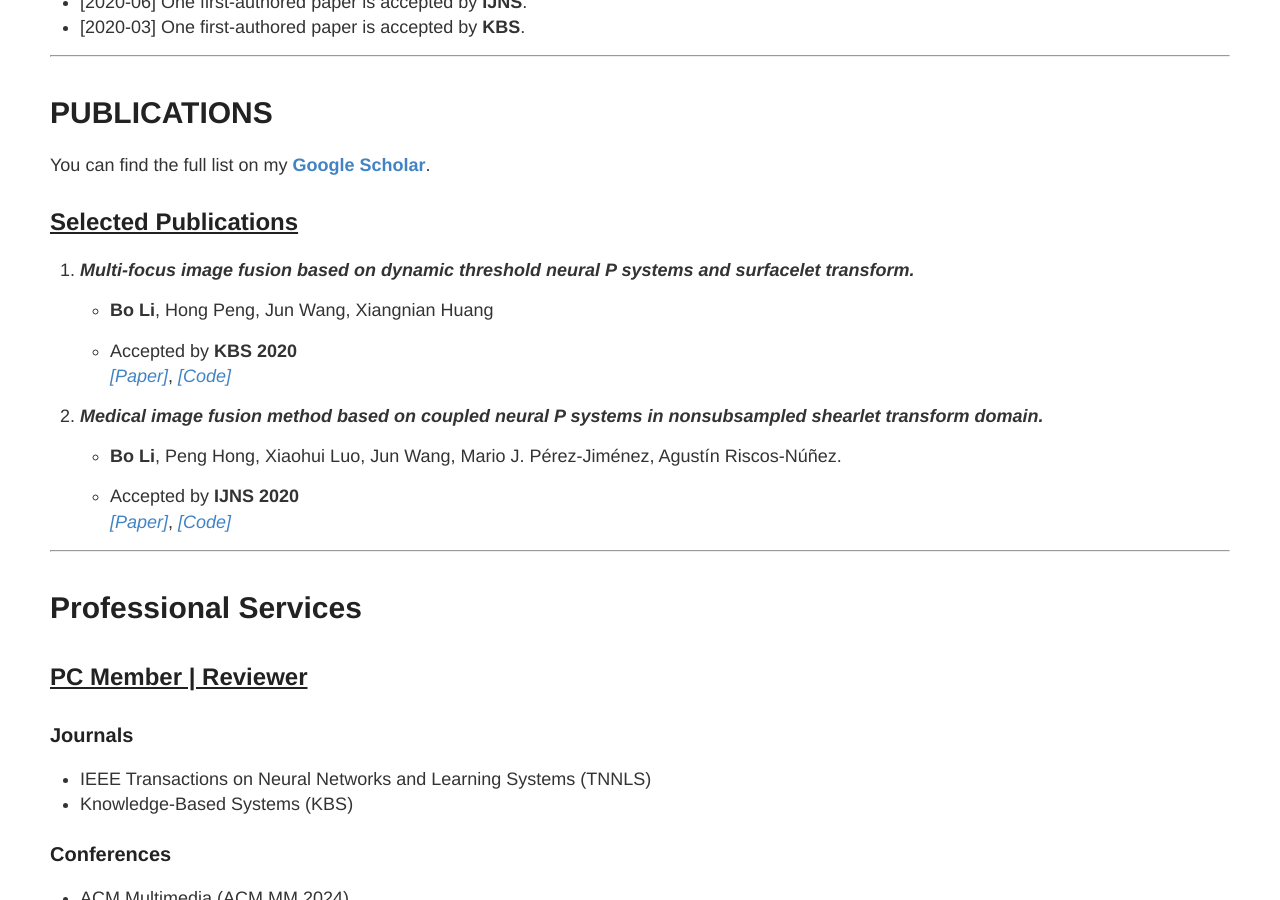
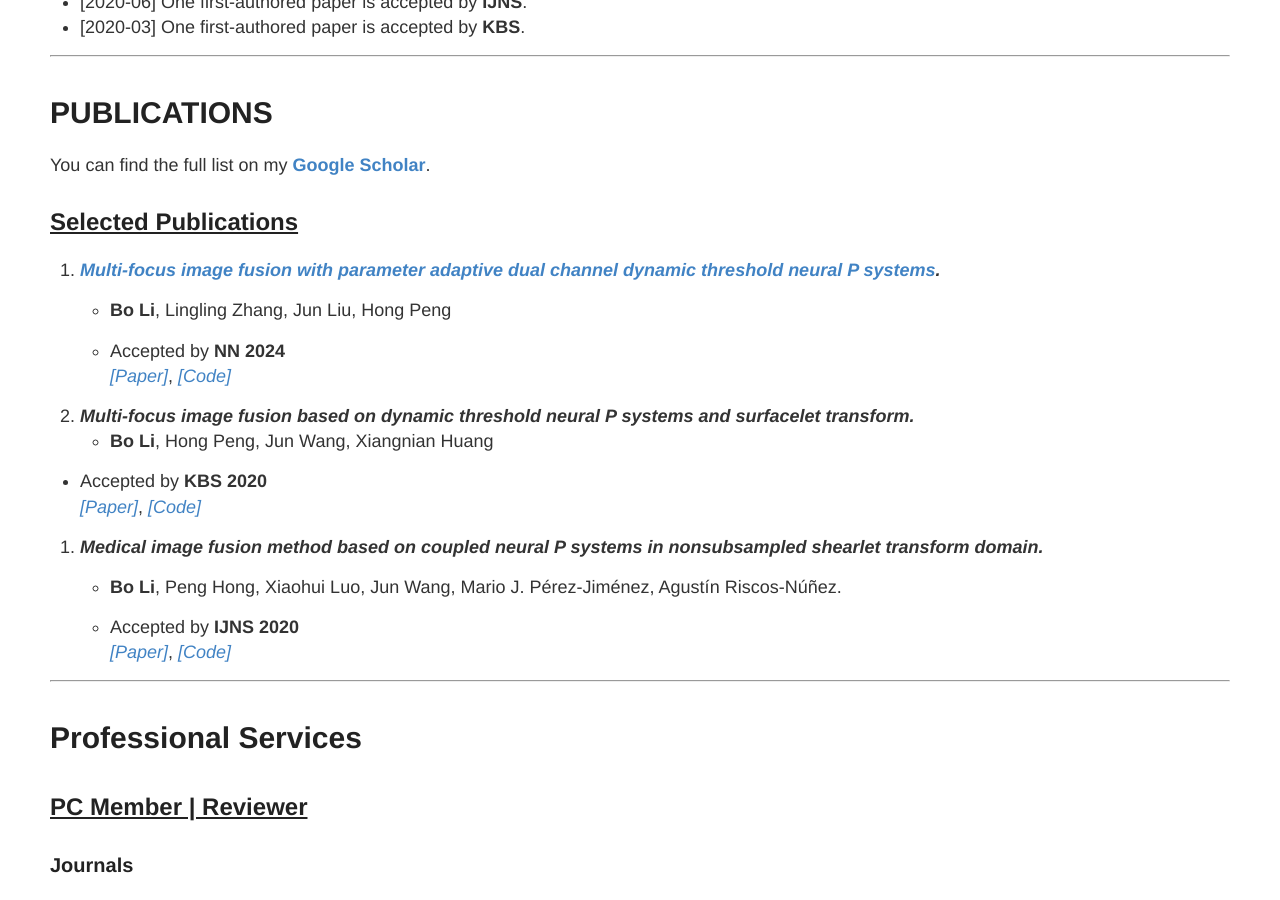
Before and after one commit to MorvanLi/MorvanLi.github.io, a Jekyll site: the page built from index.md, in a window 1280 px wide and 900 px high, scrolled down 581 px. Built offline with Jekyll 4.4.1, drawn with Linux system fonts in a browser that asks for light colours; our own code applies the rules of GitHub Pages for plain Markdown files.

Commit message:
add NN2024

```diff
--- a/index.md
+++ b/index.md
@@ -27,16 +27,19 @@ I'm open to any kinds of collaboration. Please feel free to contact me directly
 You can find the full list on my [**Google Scholar**](https://scholar.google.com/citations?user=C6dA9NAAAAAJ&hl=zh-CN).
 
 ## <u> Selected Publications </u>
+1. ***[Multi-focus image fusion with parameter adaptive dual channel dynamic threshold neural P systems](https://www.sciencedirect.com/science/article/pii/S0893608024005276).***
+   * **Bo Li**, Lingling Zhang, Jun Liu, Hong Peng
 
-1. ***Multi-focus image fusion based on dynamic threshold neural P systems and surfacelet transform.***
+   * Accepted by **NN 2024**
+     [*[Paper]*](https://www.sciencedirect.com/science/article/pii/S0893608024005276), [*[Code]*](https://github.com/MorvanLi/MFIF-PADCDTNP)
 
+2.  ***Multi-focus image fusion based on dynamic threshold neural P systems and surfacelet transform.***
    * **Bo Li**, Hong Peng, Jun Wang, Xiangnian Huang
 
    * Accepted by **KBS 2020**
      [*[Paper]*](https://www.sciencedirect.com/science/article/pii/S0950705120301854), [*[Code]*](https://github.com/MorvanLi/DTNP-ST)
 
-
-2. ***Medical image fusion method based on coupled neural P systems in nonsubsampled shearlet transform domain.***
+3. ***Medical image fusion method based on coupled neural P systems in nonsubsampled shearlet transform domain.***
 
    * **Bo Li**,  Peng Hong, Xiaohui Luo, Jun Wang, Mario J. Pérez-Jiménez, Agustín Riscos-Núñez.
 
```
